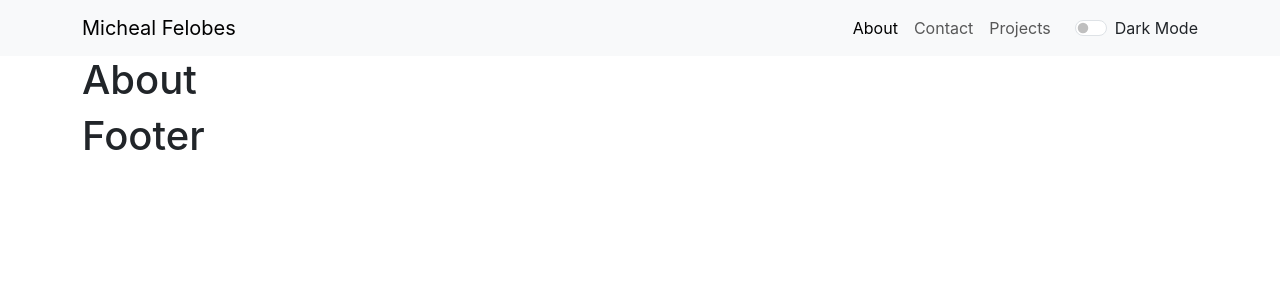
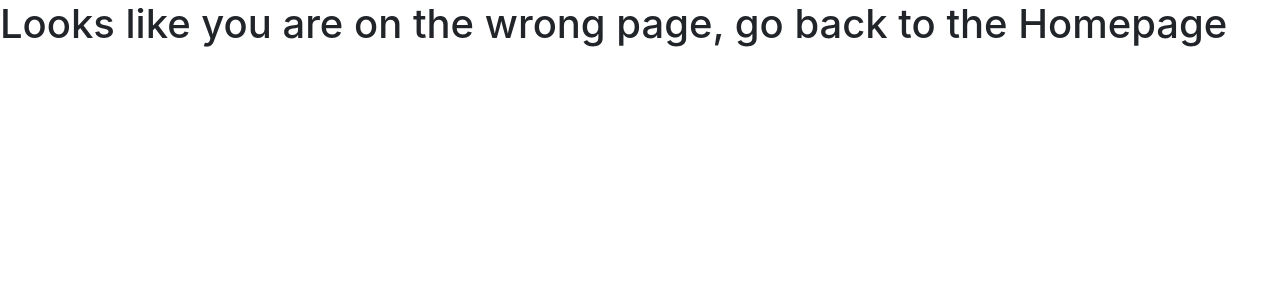
Before and after one commit to zuperzonic1/react-folio, a React (Create React App) app: page /about in a window 1280 px wide. Shown: the top 300 px of the page. Built offline with nearby package versions, Linux system fonts and the light colour scheme.

Commit message:
Add dark mode functionality and fix navigation links

```diff
--- a/src/comps/Nav.js
+++ b/src/comps/Nav.js
@@ -1,18 +1,42 @@
-import React, { useState } from "react";
+import React, { useState, useEffect } from "react";
 import { Container, Navbar, Nav, Form } from "react-bootstrap";
 import { LinkContainer } from "react-router-bootstrap";
 
 function NavigationBar() {
-  const [darkMode, setDarkMode] = useState(false);
+  // Set initial dark mode state based on the browser's setting
+  const [darkMode, setDarkMode] = useState(
+    window.matchMedia &&
+      window.matchMedia("(prefers-color-scheme: dark)").matches
+  );
+
+  useEffect(() => {
+    // Apply the initial theme based on the browser's setting
+    const updateBodyClasses = () => {
+      if (darkMode) {
+        document.body.classList.add("bg-dark", "text-white");
+      } else {
+        document.body.classList.remove("bg-dark", "text-white");
+      }
+    };
+
+    updateBodyClasses();
+
+    // Listen for changes in the browser's dark mode setting
+    const mediaQuery = window.matchMedia("(prefers-color-scheme: dark)");
+    const handleChange = (e) => {
+      setDarkMode(e.matches);
+      updateBodyClasses();
+    };
+
+    mediaQuery.addEventListener("change", handleChange);
+
+    // Cleanup listener on component unmount
+    return () => mediaQuery.removeEventListener("change", handleChange);
+  }, [darkMode]);
 
   const handleDarkModeToggle = () => {
     setDarkMode(!darkMode);
-    // Apply or remove the dark mode classes
-    if (!darkMode) {
-      document.body.classList.add("bg-dark", "text-white");
-    } else {
-      document.body.classList.remove("bg-dark", "text-white");
-    }
+    // The useEffect hook will handle updating the body classes
   };
 
   return (
@@ -22,22 +46,22 @@ function NavigationBar() {
       variant={darkMode ? "dark" : "light"}
     >
       <Container>
-        <Navbar.Brand href="#">Micheal Felobes</Navbar.Brand>
+        <LinkContainer to="/">
+          <Navbar.Brand>Micheal Felobes</Navbar.Brand>
+        </LinkContainer>
         <Navbar.Toggle aria-controls="basic-navbar-nav" />
         <Navbar.Collapse id="basic-navbar-nav">
           <Nav className="ms-auto align-items-center">
-            {" "}
-            {/* Updated this line */}
-            <LinkContainer to="/about">
-              <Nav.Link>About</Nav.Link>
+            <LinkContainer to="/">
+              <Nav.Link href="#about">About</Nav.Link>
             </LinkContainer>
+
             <LinkContainer to="/contact">
               <Nav.Link>Contact</Nav.Link>
             </LinkContainer>
             <LinkContainer to="/projects">
               <Nav.Link className="me-3">Projects</Nav.Link>
             </LinkContainer>
-            {/* Wrapped the toggle in a Nav.Item for alignment */}
             <Nav.Item>
               <Form.Check
                 type="switch"
@@ -45,7 +69,7 @@ function NavigationBar() {
                 label="Dark Mode"
                 checked={darkMode}
                 onChange={handleDarkModeToggle}
-                className="my-2 my-lg-0" // this applies vertical margin on xs to md screens, and none on lg screens
+                className="my-2 my-lg-0"
               />
             </Nav.Item>
           </Nav>
--- a/src/index.js
+++ b/src/index.js
@@ -6,7 +6,6 @@ import Layout from "./pages/Layout"; // Add this import statement
 import NoPage from "./pages/NoPage";
 import Projects from "./pages/Projects.js";
 import Contact from "./pages/Contact";
-import About from "./pages/About";
 import Homepage from "./pages/Homepage";
 import "./index.css";
 
@@ -16,7 +15,6 @@ export default function App() {
       <Routes>
         <Route path="/" element={<Layout />}>
           <Route path="/" element={<Homepage />} />
-          <Route path="about" element={<About />} />
           <Route path="contact" element={<Contact />} />
           <Route path="projects" element={<Projects />} />
         </Route>
--- a/src/pages/Homepage.js
+++ b/src/pages/Homepage.js
@@ -1,7 +1,7 @@
 const Homepage = () => {
   return (
     <>
-      <h1>Homepage</h1>
+      <h1 id="about">Homepage</h1>
     </>
   );
 };
```
